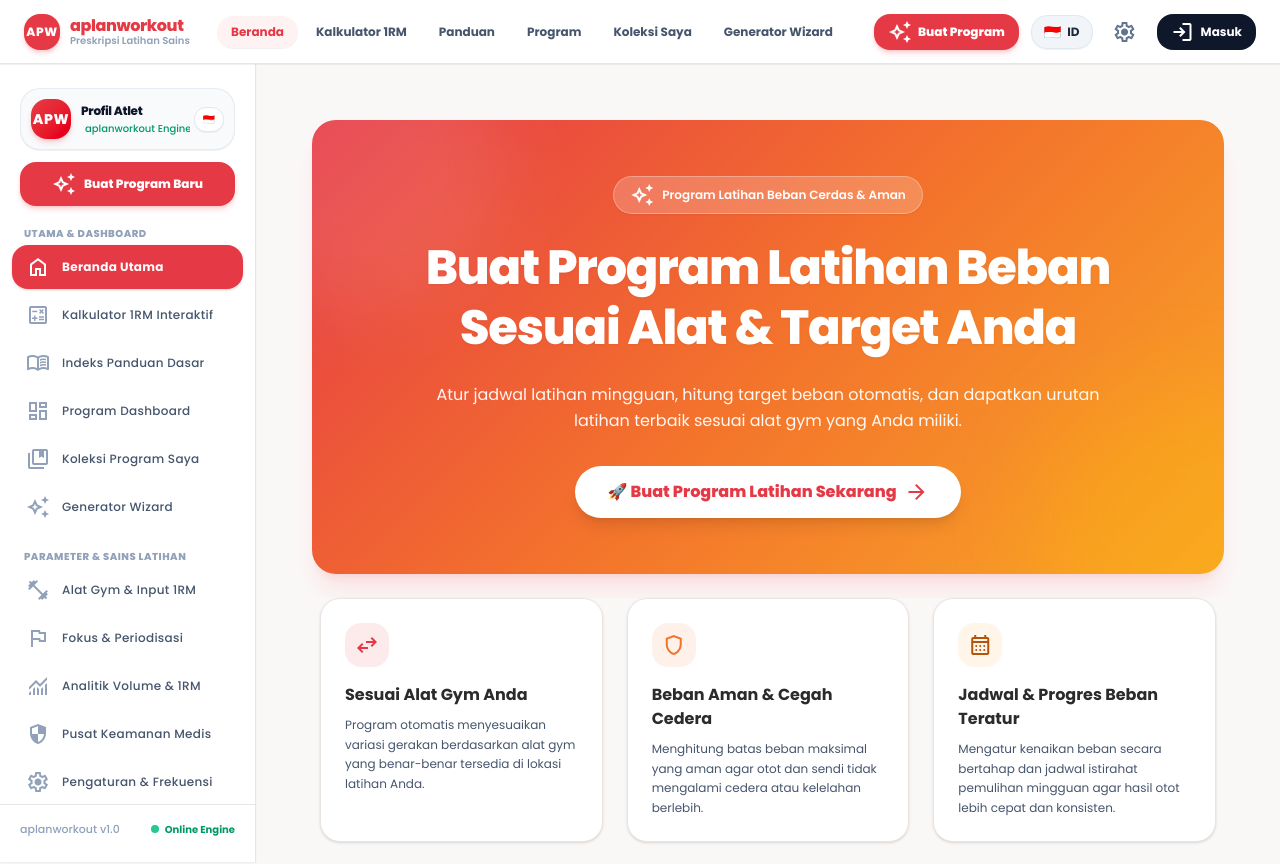
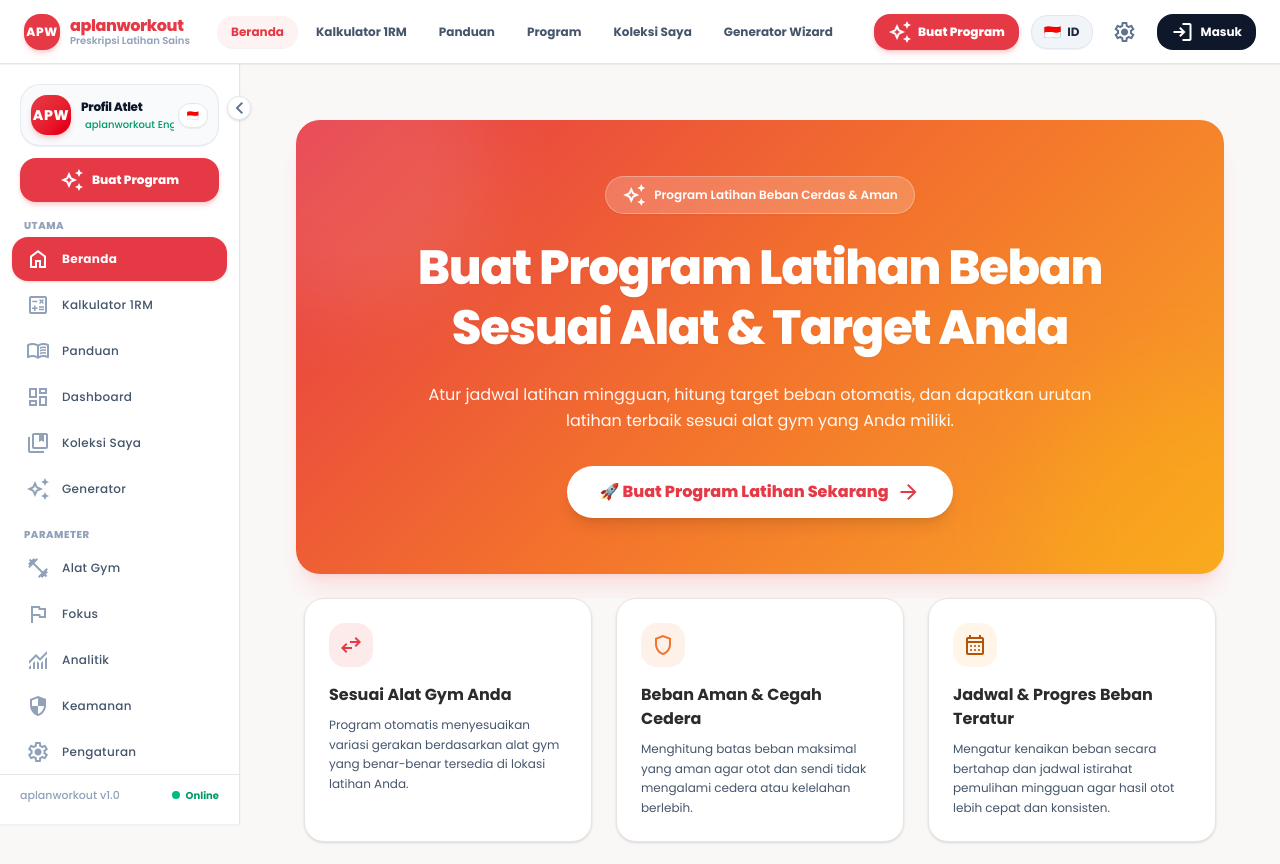
Before and after one commit to asportplan/a-sportplan, a React (Vite) app in the folder apps/web/: page / in a window 1280 px wide. Shown: the top 864 px of the page. Built offline with nearby package versions, Linux system fonts and the light colour scheme; no server answers.

Commit message:
Add collapsible sidebar with icon-only mode + mobile slide-out drawer with backdrop

```diff
--- a/apps/web/src/App.jsx
+++ b/apps/web/src/App.jsx
@@ -66,7 +66,7 @@ function App() {
       )}
 
       {/* Main Content Canvas */}
-      <main className="flex-grow flex flex-col md:flex-row overflow-hidden relative">
+      <main className="flex-grow flex overflow-hidden relative">
         <SideNavBar
           activeTab={activeTab}
           onNavigate={setActiveTab}
--- a/apps/web/src/components/layout/SideNavBar.jsx
+++ b/apps/web/src/components/layout/SideNavBar.jsx
@@ -1,39 +1,86 @@
-import React from 'react';
+import React, { useState, useEffect } from 'react';
 import { useLanguage } from '../../hooks/useLanguage.js';
 
 const SideNavBar = ({ activeTab, onNavigate, user, onLogout }) => {
   const { lang, toggle } = useLanguage();
+  const [collapsed, setCollapsed] = useState(false);
+  const [mobileOpen, setMobileOpen] = useState(false);
+
+  // Close mobile drawer when navigating
+  useEffect(() => {
+    setMobileOpen(false);
+  }, [activeTab]);
+
+  // Close mobile drawer on window resize to desktop
+  useEffect(() => {
+    const handleResize = () => {
+      if (window.innerWidth >= 768) setMobileOpen(false);
+    };
+    window.addEventListener('resize', handleResize);
+    return () => window.removeEventListener('resize', handleResize);
+  }, []);
 
   const primaryGroup = [
-    { id: 'home', label: lang === 'en' ? 'Home' : 'Beranda Utama', icon: 'home' },
-    { id: 'calculator', label: lang === 'en' ? '1RM Calculator' : 'Kalkulator 1RM Interaktif', icon: 'calculate' },
-    { id: 'guide', label: lang === 'en' ? 'Science Guide' : 'Indeks Panduan Dasar', icon: 'menu_book' },
-    { id: 'program', label: lang === 'en' ? 'Program Dashboard' : 'Program Dashboard', icon: 'dashboard' },
-    { id: 'saved_programs', label: lang === 'en' ? 'Saved Programs' : 'Koleksi Program Saya', icon: 'collections_bookmark' },
-    { id: 'wizard', label: lang === 'en' ? 'Generator Wizard' : 'Generator Wizard', icon: 'auto_awesome' },
+    { id: 'home', label: lang === 'en' ? 'Home' : 'Beranda', icon: 'home' },
+    { id: 'calculator', label: lang === 'en' ? '1RM Calc' : 'Kalkulator 1RM', icon: 'calculate' },
+    { id: 'guide', label: lang === 'en' ? 'Guide' : 'Panduan', icon: 'menu_book' },
+    { id: 'program', label: lang === 'en' ? 'Dashboard' : 'Dashboard', icon: 'dashboard' },
+    { id: 'saved_programs', label: lang === 'en' ? 'My Library' : 'Koleksi Saya', icon: 'collections_bookmark' },
+    { id: 'wizard', label: lang === 'en' ? 'Generator' : 'Generator', icon: 'auto_awesome' },
   ];
 
   const parametersGroup = [
-    { id: 'equipment', label: lang === 'en' ? 'Equipment & 1RM' : 'Alat Gym & Input 1RM', icon: 'fitness_center' },
-    { id: 'goals', label: lang === 'en' ? 'Program Focus' : 'Fokus & Periodisasi', icon: 'flag' },
-    { id: 'analytics', label: lang === 'en' ? 'Analytics & 1RM' : 'Analitik Volume & 1RM', icon: 'monitoring' },
-    { id: 'screening', label: lang === 'en' ? 'Safety Center' : 'Pusat Keamanan Medis', icon: 'security' },
-    { id: 'settings', label: lang === 'en' ? 'Settings & Frequency' : 'Pengaturan & Frekuensi', icon: 'settings' },
+    { id: 'equipment', label: lang === 'en' ? 'Equipment' : 'Alat Gym', icon: 'fitness_center' },
+    { id: 'goals', label: lang === 'en' ? 'Focus' : 'Fokus', icon: 'flag' },
+    { id: 'analytics', label: lang === 'en' ? 'Analytics' : 'Analitik', icon: 'monitoring' },
+    { id: 'screening', label: lang === 'en' ? 'Safety' : 'Keamanan', icon: 'security' },
+    { id: 'settings', label: lang === 'en' ? 'Settings' : 'Pengaturan', icon: 'settings' },
   ];
 
+  const handleNav = (id) => {
+    onNavigate(id);
+  };
+
+  const renderNavItem = (item) => {
+    const isActive = activeTab === item.id;
     return (
-    <aside className="bg-white dark:bg-slate-900 text-[#2B2B2B] dark:text-white font-sans docked left-0 h-full w-64 shadow-xs flex flex-col py-6 border-r border-[#EBE5E2] dark:border-slate-800 shrink-0 overflow-y-auto z-40">
+      <button
+        key={item.id}
+        onClick={() => handleNav(item.id)}
+        title={item.label}
+        className={`w-full flex items-center gap-3 rounded-xl transition-all text-left cursor-pointer border-0 ${
+          collapsed ? 'justify-center px-2 py-2.5' : 'px-3.5 py-2.5'
+        } text-xs ${
+          isActive
+            ? 'bg-[#E63946] text-white font-bold shadow-sm shadow-red-500/20'
+            : 'font-medium text-slate-600 dark:text-slate-300 hover:bg-slate-100 dark:hover:bg-slate-800 hover:text-[#E63946]'
+        }`}
+      >
+        <span className={`material-symbols-outlined text-lg shrink-0 ${isActive ? 'text-white' : 'text-slate-400 dark:text-slate-500'}`}>
+          {item.icon}
+        </span>
+        {!collapsed && <span className="tracking-wide truncate">{item.label}</span>}
+      </button>
+    );
+  };
 
+  // Sidebar content (shared between desktop and mobile drawer)
+  const sidebarContent = (
+    <>
       {/* Profile & Brand Header */}
-      <div className="px-5 mb-5 space-y-3">
+      <div className={`${collapsed ? 'px-2' : 'px-5'} mb-4 space-y-3`}>
+        {/* Profile Card */}
         <div
-          onClick={() => onNavigate('wizard')}
-          className="flex items-center justify-between cursor-pointer hover:opacity-90 transition-opacity p-2.5 rounded-2xl bg-slate-50 dark:bg-slate-800 border border-slate-200/80 dark:border-slate-700 shadow-2xs"
+          onClick={() => handleNav('wizard')}
+          className={`flex items-center cursor-pointer hover:opacity-90 transition-opacity p-2.5 rounded-2xl bg-slate-50 dark:bg-slate-800 border border-slate-200/80 dark:border-slate-700 shadow-2xs ${
+            collapsed ? 'justify-center' : 'justify-between'
+          }`}
         >
-          <div className="flex items-center gap-2.5 min-w-0">
-            <div className="w-10 h-10 rounded-xl bg-gradient-to-br from-[#E63946] to-red-600 text-white font-black flex items-center justify-center text-sm shadow-md shadow-red-500/20 shrink-0 tracking-wider">
+          <div className={`flex items-center ${collapsed ? '' : 'gap-2.5'} min-w-0`}>
+            <div className={`${collapsed ? 'w-9 h-9 text-xs' : 'w-10 h-10 text-sm'} rounded-xl bg-gradient-to-br from-[#E63946] to-red-600 text-white font-black flex items-center justify-center shadow-md shadow-red-500/20 shrink-0 tracking-wider`}>
               {user?.name ? user.name.charAt(0).toUpperCase() : 'APW'}
             </div>
+            {!collapsed && (
               <div className="min-w-0 pr-1">
                 <h2 className="font-extrabold text-xs text-slate-900 dark:text-white tracking-tight truncate">
                   {user?.name || (lang === 'en' ? 'Athlete Profile' : 'Profil Atlet')}
@@ -43,96 +90,132 @@ const SideNavBar = ({ activeTab, onNavigate, user, onLogout }) => {
                   <span>{user ? (lang === 'en' ? 'Cloud Synced' : 'Cloud Aktif') : 'aplanworkout Engine'}</span>
                 </p>
               </div>
+            )}
           </div>
 
+          {!collapsed && (
             <button
-            onClick={(e) => {
-              e.stopPropagation();
-              toggle();
-            }}
+              onClick={(e) => { e.stopPropagation(); toggle(); }}
               title="Switch Language"
               className="px-2 py-1 rounded-lg bg-white dark:bg-slate-900 border border-slate-200 dark:border-slate-700 text-[10px] font-extrabold text-slate-700 dark:text-slate-200 transition-all cursor-pointer shadow-2xs shrink-0"
             >
               {lang === 'en' ? '🇬🇧' : '🇮🇩'}
             </button>
+          )}
         </div>
 
         {/* Primary Action Button */}
         <button
-          onClick={() => onNavigate('wizard')}
-          className="w-full bg-[#E63946] hover:bg-[#D62839] text-white py-2.5 px-4 rounded-xl font-black text-xs transition-all flex items-center justify-center gap-2 cursor-pointer shadow-md shadow-red-500/20 active:scale-95"
+          onClick={() => handleNav('wizard')}
+          title={lang === 'en' ? 'Create New Program' : 'Buat Program Baru'}
+          className={`w-full bg-[#E63946] hover:bg-[#D62839] text-white rounded-xl font-black text-xs transition-all flex items-center justify-center gap-2 cursor-pointer shadow-md shadow-red-500/20 active:scale-95 ${
+            collapsed ? 'py-2.5 px-2' : 'py-2.5 px-4'
+          }`}
         >
           <span className="material-symbols-outlined text-base">auto_awesome</span>
-          <span>{lang === 'en' ? 'Create New Program' : 'Buat Program Baru'}</span>
+          {!collapsed && <span>{lang === 'en' ? 'Create Program' : 'Buat Program'}</span>}
         </button>
       </div>
 
-      {/* Navigation Links Grouped */}
-      <div className="flex-1 px-3 space-y-5">
-
-        {/* GROUP 1: UTAMA & DASHBOARD */}
-        <div className="space-y-1">
+      {/* Navigation Links */}
+      <div className={`flex-1 ${collapsed ? 'px-1.5' : 'px-3'} space-y-4 overflow-y-auto`}>
+        {/* Group 1 */}
+        <div className="space-y-0.5">
+          {!collapsed && (
             <div className="px-3 text-[10px] font-black uppercase tracking-wider text-slate-400 dark:text-slate-500 mb-1">
-            {lang === 'en' ? 'Main Dashboard' : 'Utama & Dashboard'}
+              {lang === 'en' ? 'Main' : 'Utama'}
             </div>
-          {primaryGroup.map(item => {
-            const isActive = activeTab === item.id;
-            return (
-              <button
-                key={item.id}
-                onClick={() => onNavigate(item.id)}
-                className={`w-full flex items-center gap-3 px-3.5 py-2.5 rounded-xl transition-all text-left cursor-pointer text-xs border-0 ${
-                  isActive
-                    ? 'bg-[#E63946] text-white font-bold shadow-sm shadow-red-500/20'
-                    : 'font-medium text-slate-600 dark:text-slate-300 hover:bg-slate-100 dark:hover:bg-slate-800 hover:text-[#E63946]'
-                }`}
-              >
-                <span className={`material-symbols-outlined text-lg ${isActive ? 'text-white' : 'text-slate-400 dark:text-slate-500'}`}>
-                  {item.icon}
-                </span>
-                <span className="tracking-wide">{item.label}</span>
-              </button>
-            );
-          })}
+          )}
+          {collapsed && <div className="border-b border-slate-200 dark:border-slate-700 mx-1 mb-1"></div>}
+          {primaryGroup.map(renderNavItem)}
         </div>
 
-        {/* GROUP 2: PARAMETER & SAINS LATIHAN */}
-        <div className="space-y-1">
+        {/* Group 2 */}
+        <div className="space-y-0.5">
+          {!collapsed && (
             <div className="px-3 text-[10px] font-black uppercase tracking-wider text-slate-400 dark:text-slate-500 mb-1">
-            {lang === 'en' ? 'Parameters & Science' : 'Parameter & Sains Latihan'}
+              {lang === 'en' ? 'Parameters' : 'Parameter'}
             </div>
-          {parametersGroup.map(item => {
-            const isActive = activeTab === item.id;
-            return (
-              <button
-                key={item.id}
-                onClick={() => onNavigate(item.id)}
-                className={`w-full flex items-center gap-3 px-3.5 py-2.5 rounded-xl transition-all text-left cursor-pointer text-xs border-0 ${
-                  isActive
-                    ? 'bg-[#E63946] text-white font-bold shadow-sm shadow-red-500/20'
-                    : 'font-medium text-slate-600 dark:text-slate-300 hover:bg-slate-100 dark:hover:bg-slate-800 hover:text-[#E63946]'
-                }`}
-              >
-                <span className={`material-symbols-outlined text-lg ${isActive ? 'text-white' : 'text-slate-400 dark:text-slate-500'}`}>
-                  {item.icon}
-                </span>
-                <span className="tracking-wide">{item.label}</span>
-              </button>
-            );
-          })}
+          )}
+          {collapsed && <div className="border-b border-slate-200 dark:border-slate-700 mx-1 mb-1"></div>}
+          {parametersGroup.map(renderNavItem)}
+        </div>
       </div>
 
-      </div>
-
-      {/* Footer System Info */}
-      <div className="px-5 pt-4 border-t border-[#EBE5E2] dark:border-slate-800 text-[11px] text-slate-400 flex items-center justify-between font-medium">
+      {/* Footer */}
+      <div className={`${collapsed ? 'px-2 flex-col items-center' : 'px-5'} pt-3 border-t border-[#EBE5E2] dark:border-slate-800 text-[11px] text-slate-400 flex ${collapsed ? 'justify-center' : 'items-center justify-between'} font-medium gap-1`}>
+        {collapsed ? (
+          <span className="text-[9px]">APW</span>
+        ) : (
+          <>
             <span>aplanworkout v1.0</span>
             <div className="flex items-center gap-1.5 text-[10px] text-emerald-600 font-bold">
               <span className="w-2 h-2 rounded-full bg-emerald-500 animate-pulse"></span>
-          <span>Online Engine</span>
+              <span>Online</span>
             </div>
+          </>
+        )}
       </div>
+    </>
+  );
+
+  return (
+    <>
+      {/* Mobile Hamburger Toggle (shown in TopNavBar area on small screens) */}
+      <button
+        onClick={() => setMobileOpen(true)}
+        className="fixed top-[18px] left-4 z-[60] md:hidden flex items-center justify-center w-8 h-8 rounded-lg bg-white dark:bg-slate-800 border border-slate-200 dark:border-slate-700 shadow-sm cursor-pointer"
+        title="Open Menu"
+      >
+        <span className="material-symbols-outlined text-lg text-slate-600 dark:text-slate-300">menu</span>
+      </button>
+
+      {/* Mobile Overlay Backdrop */}
+      {mobileOpen && (
+        <div
+          className="fixed inset-0 bg-black/40 z-[70] md:hidden backdrop-blur-xs"
+          onClick={() => setMobileOpen(false)}
+        />
+      )}
+
+      {/* Mobile Drawer */}
+      <aside
+        className={`fixed top-0 left-0 h-full w-72 bg-white dark:bg-slate-900 shadow-2xl z-[80] md:hidden flex flex-col py-5 border-r border-[#EBE5E2] dark:border-slate-800 transition-transform duration-300 ease-in-out ${
+          mobileOpen ? 'translate-x-0' : '-translate-x-full'
+        }`}
+      >
+        {/* Close Button */}
+        <div className="flex justify-end px-4 mb-2">
+          <button
+            onClick={() => setMobileOpen(false)}
+            className="p-1.5 rounded-lg hover:bg-slate-100 dark:hover:bg-slate-800 cursor-pointer bg-transparent border-0"
+          >
+            <span className="material-symbols-outlined text-lg text-slate-500">close</span>
+          </button>
+        </div>
+        {sidebarContent}
       </aside>
+
+      {/* Desktop Sidebar (collapsible) */}
+      <aside
+        className={`hidden md:flex flex-col bg-white dark:bg-slate-900 text-[#2B2B2B] dark:text-white font-sans h-full shadow-xs border-r border-[#EBE5E2] dark:border-slate-800 shrink-0 z-40 transition-all duration-300 ease-in-out py-5 relative ${
+          collapsed ? 'w-16' : 'w-60'
+        }`}
+      >
+        {/* Collapse/Expand Toggle */}
+        <button
+          onClick={() => setCollapsed(!collapsed)}
+          title={collapsed ? 'Expand sidebar' : 'Collapse sidebar'}
+          className="absolute -right-3 top-8 w-6 h-6 rounded-full bg-white dark:bg-slate-800 border border-slate-200 dark:border-slate-700 shadow-sm flex items-center justify-center cursor-pointer z-50 hover:bg-slate-50 dark:hover:bg-slate-700 transition-colors"
+        >
+          <span className={`material-symbols-outlined text-sm text-slate-500 transition-transform duration-300 ${collapsed ? 'rotate-0' : 'rotate-180'}`}>
+            chevron_right
+          </span>
+        </button>
+
+        {sidebarContent}
+      </aside>
+    </>
   );
 };
 
--- a/apps/web/src/components/layout/TopNavBar.jsx
+++ b/apps/web/src/components/layout/TopNavBar.jsx
@@ -19,7 +19,7 @@ const TopNavBar = ({ activeTab, onNavigate, user, onOpenLogin, onLogout }) => {
       {/* Brand Logo & Title */}
       <button
         onClick={() => onNavigate('home')}
-        className="flex items-center gap-2.5 cursor-pointer bg-transparent border-0 group"
+        className="flex items-center gap-2.5 cursor-pointer bg-transparent border-0 group ml-10 md:ml-0"
       >
         <div className="w-9 h-9 rounded-xl bg-[#E63946] text-white font-black flex items-center justify-center text-xs shadow-md shadow-red-500/20 group-hover:scale-105 transition-transform tracking-wider">
           APW
```
Lines whose indentation alone changed are shown as unchanged.
